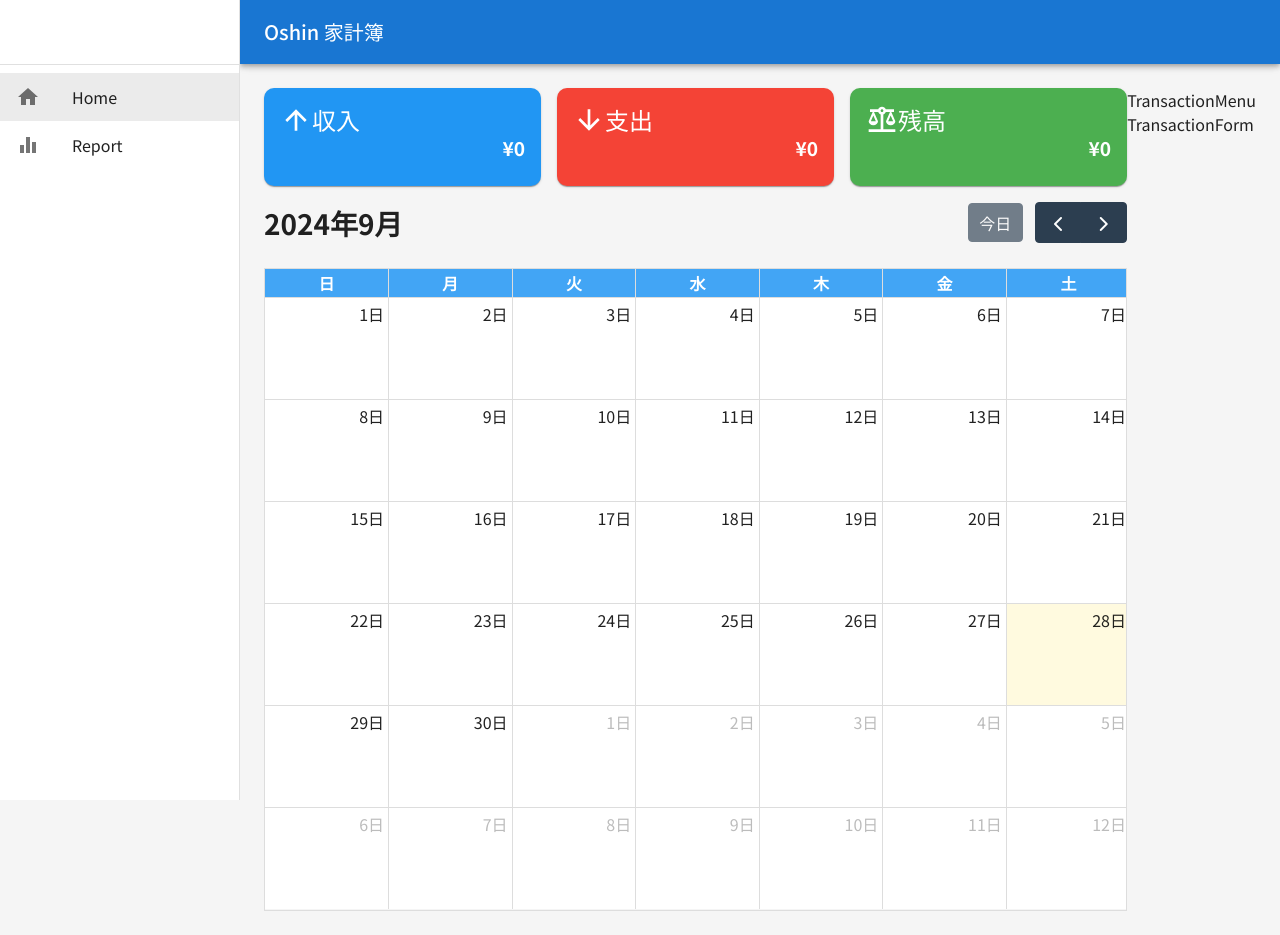
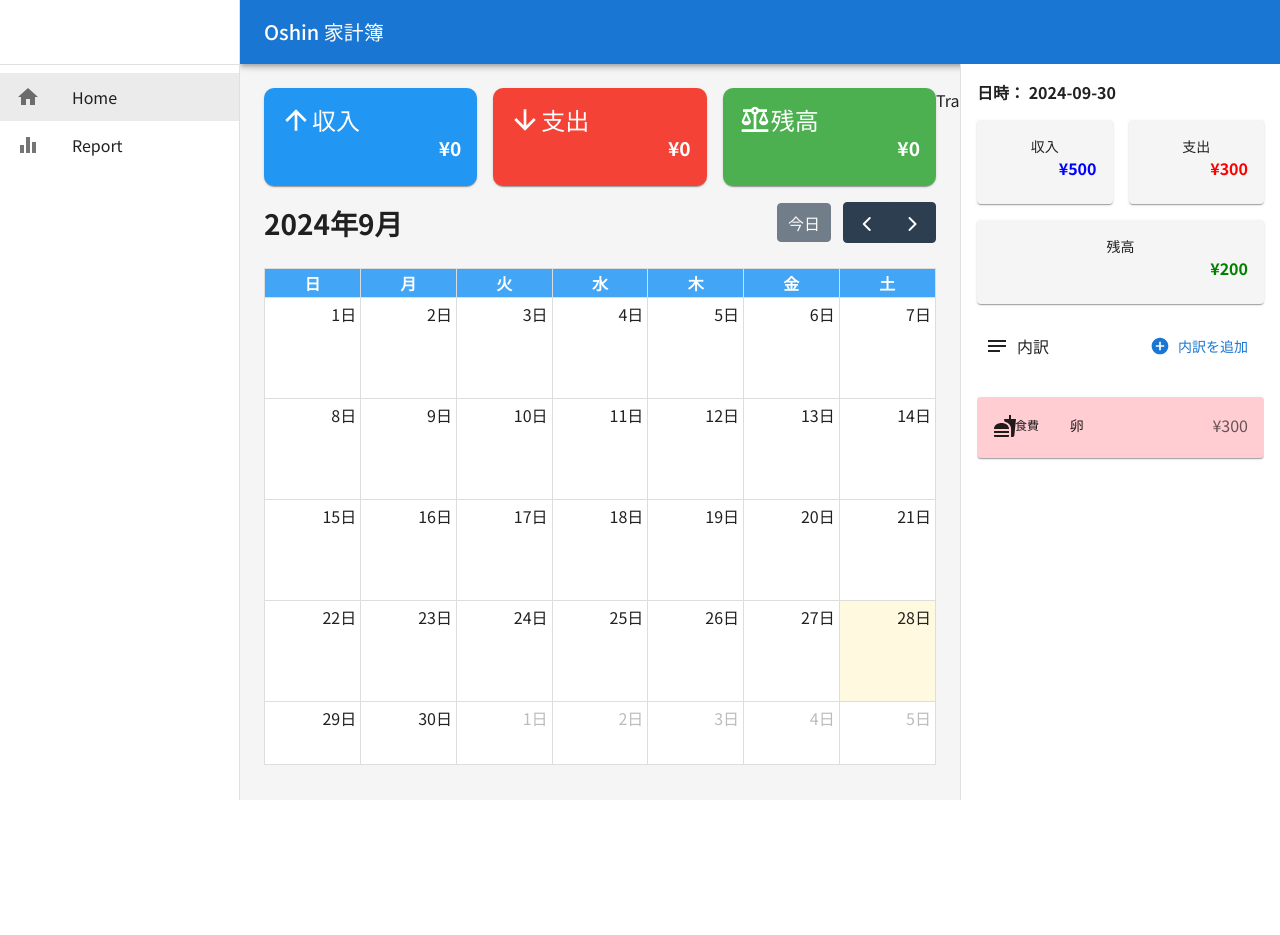
Before and after one commit to shingoasou-0804/oshin-household-app, a React (Create React App) app in the folder household-app/: page / in a window 1280 px wide. After the commit the page ends 800 px from the top, so only its background shows below. Built offline with nearby package versions, Linux system fonts and the light colour scheme; no server answers; the database is empty; the HTML template or start-up script is replaced by a standard one.

Commit message:
add transaction menu

```diff
--- /dev/null
+++ b/household-app/src/components/DailySummary.tsx
@@ -0,0 +1,69 @@
+import { Box, Card, CardContent, Grid, Typography } from "@mui/material";
+
+const DailySummary = () => {
+  return (
+    <Box>
+      <Grid container spacing={2}>
+        <Grid item xs={6} display={"flex"}>
+          <Card
+            sx={{ bgcolor: (theme) => theme.palette.grey[100], flexGrow: 1 }}
+          >
+            <CardContent>
+              <Typography variant="body2" noWrap textAlign="center">
+                収入
+              </Typography>
+              <Typography
+                color="blue"
+                textAlign="right"
+                fontWeight="fontWeightBold"
+                sx={{ wordBreak: "break-all" }}
+              >
+                ¥500
+              </Typography>
+            </CardContent>
+          </Card>
+        </Grid>
+        <Grid item xs={6} display={"flex"}>
+          <Card
+            sx={{ bgcolor: (theme) => theme.palette.grey[100], flexGrow: 1 }}
+          >
+            <CardContent>
+              <Typography variant="body2" noWrap textAlign="center">
+                支出
+              </Typography>
+              <Typography
+                color="red"
+                textAlign="right"
+                fontWeight="fontWeightBold"
+                sx={{ wordBreak: "break-all" }}
+              >
+                ¥300
+              </Typography>
+            </CardContent>
+          </Card>
+        </Grid>
+        <Grid item xs={12} display={"flex"}>
+          <Card
+            sx={{ bgcolor: (theme) => theme.palette.grey[100], flexGrow: 1 }}
+          >
+            <CardContent>
+              <Typography variant="body2" noWrap textAlign="center">
+                残高
+              </Typography>
+              <Typography
+                color="green" // or any other valid color value
+                textAlign="right"
+                fontWeight="fontWeightBold"
+                sx={{ wordBreak: "break-all" }}
+              >
+                ¥200
+              </Typography>
+            </CardContent>
+          </Card>
+        </Grid>
+      </Grid>
+    </Box>
+  );
+};
+
+export default DailySummary;
--- a/household-app/src/components/TransactionMenu.tsx
+++ b/household-app/src/components/TransactionMenu.tsx
@@ -1,9 +1,106 @@
-import React from 'react'
+import { Box, Button, Card, CardActionArea, CardContent, Drawer, Grid, List, ListItem, Stack, Typography } from "@mui/material";
+import NotesIcon from "@mui/icons-material/Notes";
+import AddCircleIcon from "@mui/icons-material/AddCircle"; // Import the AddCircleIcon component
+import FastfoodIcon from "@mui/icons-material/Fastfood"; // Import the FastfoodIcon component
+import DailySummary from "./DailySummary";
+
 
 const TransactionMenu = () => {
+  const menuDrawerWidth = 320;
   return (
-    <div>TransactionMenu</div>
-  )
-}
+    <Drawer
+      sx={{
+        width: menuDrawerWidth,
+        "& .MuiDrawer-paper": {
+          width: menuDrawerWidth,
+          boxSizing: "border-box",
+          p: 2,
+          top: 64,
+          height: `calc(100% - 64px)`,
+        },
+      }}
+      variant={"permanent"}
+      anchor={"right"}
+    >
+      <Stack sx={{ height: "100%" }} spacing={2}>
+        <Typography fontWeight={"fontWeightBold"}>日時： 2024-09-30</Typography>
+        <DailySummary />
+        <Box
+          sx={{
+            display: "flex",
+            justifyContent: "space-between",
+            alignItems: "center",
+            p: 1,
+          }}
+        >
+          <Box display="flex" alignItems="center">
+            <NotesIcon sx={{ mr: 1 }} />
+            <Typography variant="body1">内訳</Typography>
+          </Box>
+          <Button startIcon={<AddCircleIcon />} color="primary">
+            内訳を追加
+          </Button>
+        </Box>
+        <Box sx={{ flexGrow: 1, overflowY: "auto" }}>
+          <List aria-label="取引履歴">
+            <Stack spacing={2}>
+              <ListItem disablePadding>
+                <Card
+                  sx={{
+                    width: "100%",
+                    backgroundColor: (theme) =>
+                      theme.palette.expenseColor.light,
+                  }}
+                >
+                  <CardActionArea>
+                    <CardContent>
+                      <Grid
+                        container
+                        spacing={1}
+                        alignItems="center"
+                        wrap="wrap"
+                      >
+                        <Grid item xs={1}>
+                          {/* icon */}
+                          <FastfoodIcon />
+                        </Grid>
+                        <Grid item xs={2.5}>
+                          <Typography
+                            variant="caption"
+                            display="block"
+                            gutterBottom
+                          >
+                            食費
+                          </Typography>
+                        </Grid>
+                        <Grid item xs={4}>
+                          <Typography variant="body2" gutterBottom>
+                            卵
+                          </Typography>
+                        </Grid>
+                        <Grid item xs={4.5}>
+                          <Typography
+                            gutterBottom
+                            textAlign={"right"}
+                            color="text.secondary"
+                            sx={{
+                              wordBreak: "break-all",
+                            }}
+                          >
+                            ¥300
+                          </Typography>
+                        </Grid>
+                      </Grid>
+                    </CardContent>
+                  </CardActionArea>
+                </Card>
+              </ListItem>
+            </Stack>
+          </List>
+        </Box>
+      </Stack>
+    </Drawer>
+  );
+};
 
-export default TransactionMenu
+export default TransactionMenu;
--- a/household-app/src/components/common/SideBar.tsx
+++ b/household-app/src/components/common/SideBar.tsx
@@ -41,7 +41,6 @@
       <List>
         {MenuItems.map((item, index) => (
           <NavLink key={item.text} to={item.path} style={({isActive}) => {
-            console.log("選択されたメニューは", item.text, isActive)
             return {
               ...baseLinkStyle,
               ...(isActive ? activeLinkStyle : {}),
```
Also changed, not shown: 1 other file (tests, documents, lock files or other folders).
